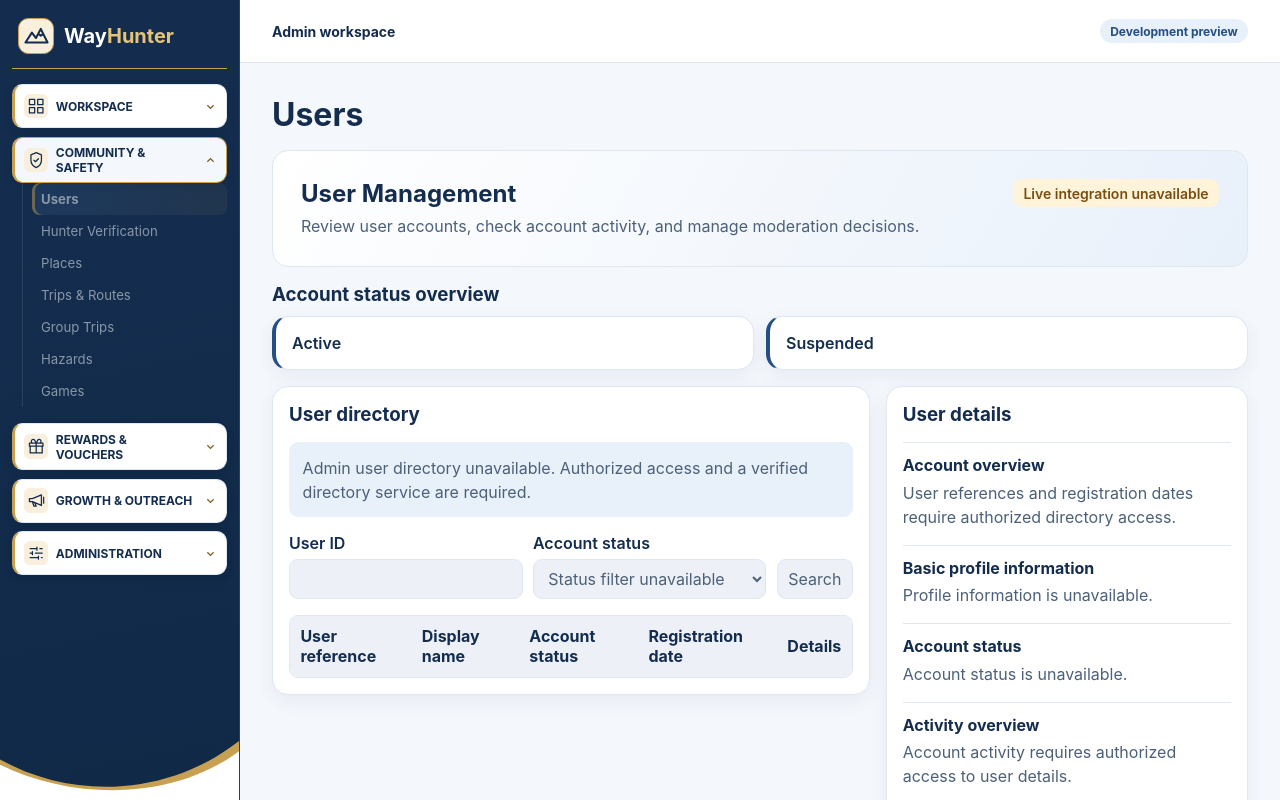
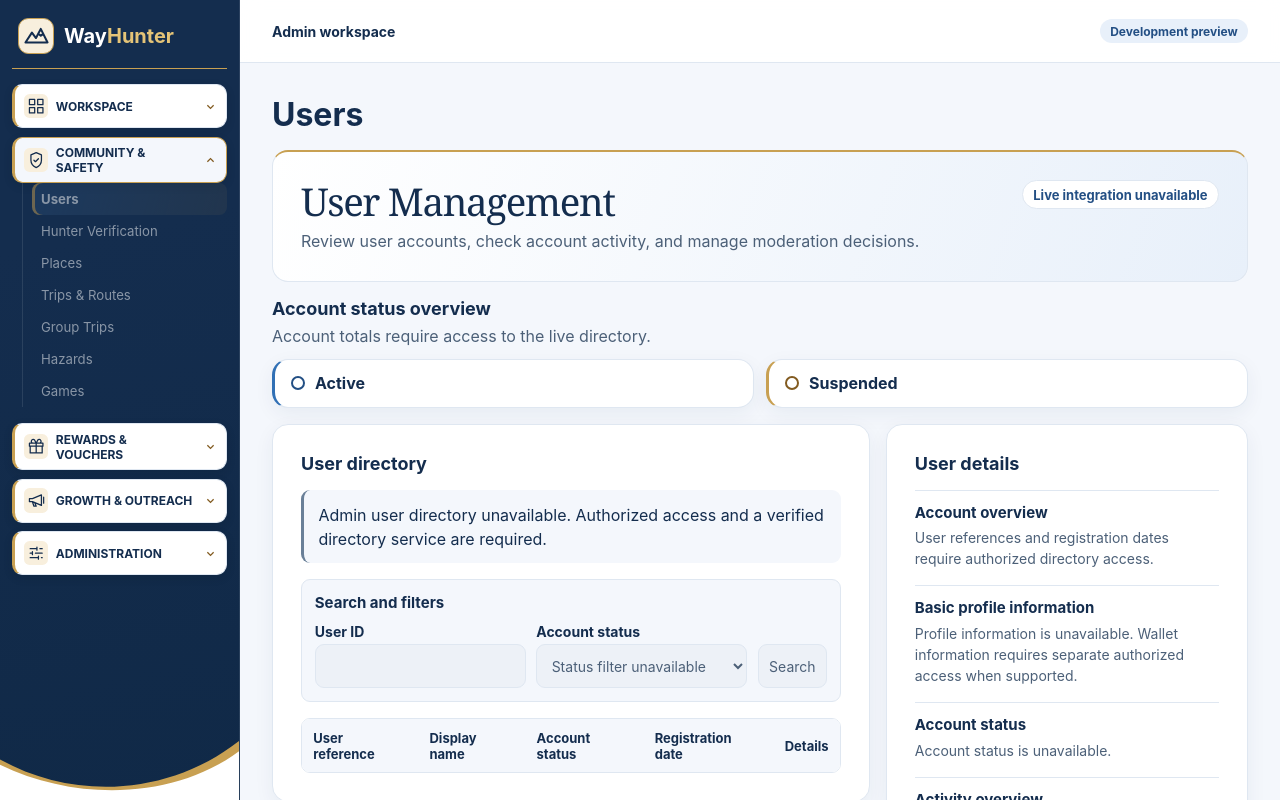
Before and after one commit to naanga7peru/Wayhunter_mobile_application_admindashboard_angular, an Angular app: page /preview/users in a window 1280 px wide. Shown: the top 800 px of the page. Built offline with nearby package versions, Linux system fonts and the light colour scheme.

Commit message:
feat(admin): redesign ADM-03 user management

```diff
--- a/src/app/features/users/users.page.html
+++ b/src/app/features/users/users.page.html
@@ -9,21 +9,24 @@
 
   <section aria-labelledby="users-overview-title">
     <h3 id="users-overview-title">Account status overview</h3>
+    <p class="overview-note">Account totals require access to the live directory.</p>
     <ul class="stages" role="list" aria-labelledby="users-overview-title">
       @for (status of accountStatuses; track status) {
-        <li class="card">{{ status }}</li>
+        <li><wh-card class="status-card">{{ status }}</wh-card></li>
       }
     </ul>
   </section>
 
   <div class="review-grid">
-    <section class="card panel" aria-labelledby="users-directory-title">
+    <section class="directory" aria-labelledby="users-directory-title">
+      <wh-card class="panel">
         <h3 id="users-directory-title">User directory</h3>
-      <p class="directory-state" id="user-search-status" role="status">
+        <p class="directory-state" id="user-search-status" role="status" [attr.data-state]="directoryState">
           {{ directoryMessages[directoryState] }}
         </p>
-      <form aria-labelledby="users-directory-title" aria-describedby="user-search-status"
+        <form aria-labelledby="users-search-title" aria-describedby="user-search-status"
               (submit)="$event.preventDefault()">
+          <h4 id="users-search-title">Search and filters</h4>
           <fieldset disabled>
             <div>
               <label for="user-search-id">User ID</label>
@@ -51,9 +54,11 @@
             <tbody></tbody>
           </table>
         </div>
+      </wh-card>
     </section>
 
-    <section class="card panel" aria-labelledby="user-details-title">
+    <section class="details" aria-labelledby="user-details-title">
+      <wh-card class="panel">
         <h3 id="user-details-title">User details</h3>
         <div class="detail">
           <h4>Account overview</h4>
@@ -61,7 +66,7 @@
         </div>
         <div class="detail">
           <h4>Basic profile information</h4>
-        <p>Profile information is unavailable.</p>
+          <p>Profile information is unavailable. Wallet information requires separate authorized access when supported.</p>
         </div>
         <div class="detail">
           <h4>Account status</h4>
@@ -84,6 +89,7 @@
             <button type="button" disabled>Reactivate account</button>
           </div>
         </div>
+      </wh-card>
     </section>
   </div>
 </section>
--- a/src/app/features/users/users.page.scss
+++ b/src/app/features/users/users.page.scss
@@ -17,53 +17,61 @@
   gap: .75rem 1rem;
   padding: clamp(1rem, 3vw, 1.75rem);
   border: 1px solid var(--line);
+  border-block-start: 2px solid var(--gold);
   border-radius: var(--radius-panel);
-  background: linear-gradient(120deg, var(--surface), var(--wash));
+  background: linear-gradient(110deg, var(--glass), var(--wash));
 }
 
-h2, h3, h4, p {
-  margin: 0;
+h2, h3, h4, p { margin: 0; }
+.hero h2 {
+  font: 400 clamp(1.85rem, 3vw, 2.65rem)/1.12 Georgia, serif;
+  letter-spacing: -.035em;
 }
-
-p {
-  color: var(--muted);
-  line-height: 1.5;
-}
-
-.hero p, .detail p {
-  margin-top: .35rem;
-}
+h3 { font-size: 1.125rem; }
+h4 { font-size: .9375rem; }
+p { color: var(--muted); line-height: 1.5; }
+.hero p, .overview-note, .detail p { margin-top: .35rem; }
 
 .availability {
   padding: .35rem .65rem;
-  border-radius: var(--radius-control);
-  background: var(--warning-bg);
-  color: var(--warning-ink);
-  font-size: .875rem;
-  font-weight: 600;
+  border: 1px solid var(--line);
+  border-radius: 999px;
+  background: var(--glass);
+  color: var(--accent);
+  font-size: .8125rem;
+  font-weight: 700;
 }
 
 .stages {
   display: grid;
-  grid-template-columns: repeat(auto-fit, minmax(min(100%, 9rem), 1fr));
+  grid-template-columns: repeat(2, minmax(0, 1fr));
   gap: .75rem;
   margin: .65rem 0 0;
   padding: 0;
   list-style: none;
 }
 
-.card {
-  padding: 1rem;
-  border: 1px solid var(--line);
-  border-radius: var(--radius-panel);
-  background: var(--glass);
-  box-shadow: var(--panel-shadow);
+.status-card {
+  display: flex;
+  align-items: center;
+  gap: .6rem;
+  height: 100%;
+  padding: .85rem 1rem;
+  border-inline-start: 3px solid var(--blue);
+  color: var(--navy);
+  font-weight: 700;
+  overflow-wrap: anywhere;
 }
-
-.stages li {
-  border-inline-start: .25rem solid var(--accent);
-  font-weight: 600;
+.stages li + li .status-card { border-inline-start-color: var(--gold); }
+.status-card::before {
+  content: '';
+  width: .65rem;
+  height: .65rem;
+  flex: none;
+  border-radius: 50%;
+  border: 2px solid var(--accent);
 }
+.stages li + li .status-card::before { border-color: var(--chart-ink); }
 
 .review-grid {
   display: grid;
@@ -71,44 +79,60 @@ p {
   align-items: start;
   gap: 1rem;
 }
+.directory, .details { min-width: 0; }
 
+.directory-state {
+  padding: .8rem .9rem;
+  border-radius: var(--radius-control);
+  border-inline-start: 3px solid var(--control-border);
+  background: var(--workspace-bg);
+  color: var(--ink);
+}
+.directory-state[data-state='loading'] {
+  background: var(--wash);
+  border-inline-start-color: var(--blue);
+}
+.directory-state[data-state='error'] {
+  background: var(--danger-bg);
+  color: var(--danger-ink);
+  border-inline-start-color: var(--danger-ink);
+}
+
+form {
+  padding: .8rem;
+  border: 1px solid var(--line);
+  border-radius: var(--radius-control);
+  background: var(--workspace-bg);
+}
 fieldset, .actions {
   display: flex;
   flex-wrap: wrap;
   align-items: end;
   gap: .65rem;
 }
-
 fieldset {
   min-width: 0;
-  margin: 0;
+  margin: .65rem 0 0;
   padding: 0;
   border: 0;
 }
-
-fieldset div {
-  flex: 1 1 10rem;
-  min-width: 0;
-}
-
+fieldset div { flex: 1 1 8rem; min-width: 0; }
 label {
   display: block;
-  margin-bottom: .35rem;
-  font-weight: 600;
+  margin-bottom: .3rem;
+  color: var(--ink);
+  font-size: .875rem;
+  font-weight: 650;
 }
-
 input, select, button {
-  min-height: 2.5rem;
+  min-height: 44px;
   padding: .45rem .65rem;
   border: 1px solid var(--line);
   border-radius: var(--radius-control);
   font: inherit;
+  font-size: .875rem;
 }
-
-input, select {
-  width: 100%;
-}
-
+input, select { width: 100%; }
 input:disabled, select:disabled, button:disabled {
   background: var(--neutral-bg);
   color: var(--muted);
@@ -121,40 +145,36 @@ input:disabled, select:disabled, button:disabled {
   border: 1px solid var(--line);
   border-radius: var(--radius-control);
 }
-
 .table-scroll:focus-visible {
   outline: 2px solid var(--accent);
   outline-offset: 2px;
 }
-
 table {
   width: 100%;
+  min-width: 32rem;
   border-collapse: collapse;
+  background: var(--glass);
 }
-
 th {
-  padding: .65rem;
+  padding: .65rem .7rem;
   text-align: start;
-  background: var(--neutral-bg);
-}
-
-.directory-state {
-  padding: .85rem;
-  border-radius: var(--radius-control);
-  background: var(--wash);
+  background: var(--workspace-bg);
+  color: var(--navy);
+  font-size: .8125rem;
 }
 
 .detail {
   padding-block-start: .75rem;
   border-block-start: 1px solid var(--line);
 }
-
-.actions {
-  margin-top: .75rem;
-}
+.detail p { font-size: .875rem; }
+.actions { margin-top: .75rem; }
 
 @media (max-width: 64rem) {
-  .review-grid {
-    grid-template-columns: minmax(0, 1fr);
-  }
+  .review-grid { grid-template-columns: minmax(0, 1fr); }
 }
+@media (max-width: 30rem) {
+  .panel { padding: .9rem; }
+  .status-card { padding-inline: .65rem; }
+  fieldset div { flex-basis: 100%; }
+}
--- a/src/app/features/users/users.page.ts
+++ b/src/app/features/users/users.page.ts
@@ -1,4 +1,5 @@
 import { Component } from '@angular/core';
+import { UiCard } from '../../shared/ui/card';
 
 const directoryMessages = {
   unavailable: 'Admin user directory unavailable. Authorized access and a verified directory service are required.',
@@ -10,6 +11,7 @@ const directoryMessages = {
 
 @Component({
   standalone: true,
+  imports: [UiCard],
   selector: 'wayhunter-users-page',
   templateUrl: './users.page.html',
   styleUrl: './users.page.scss',
```
Lines whose indentation alone changed are shown as unchanged.
